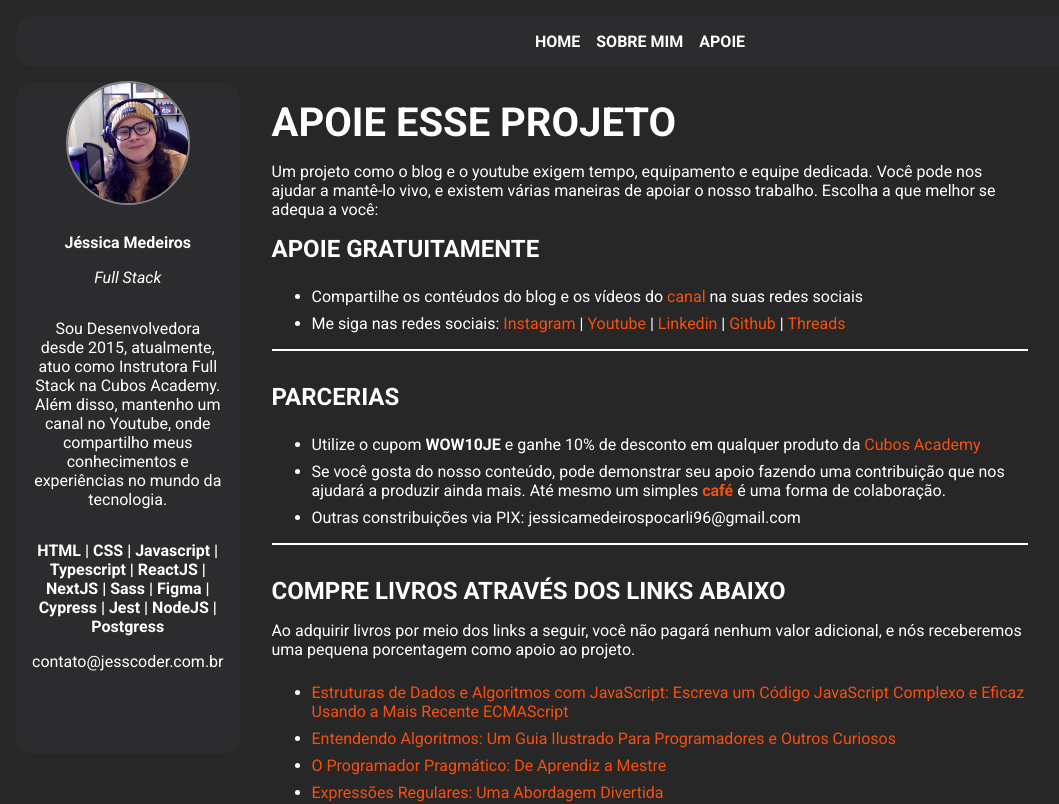
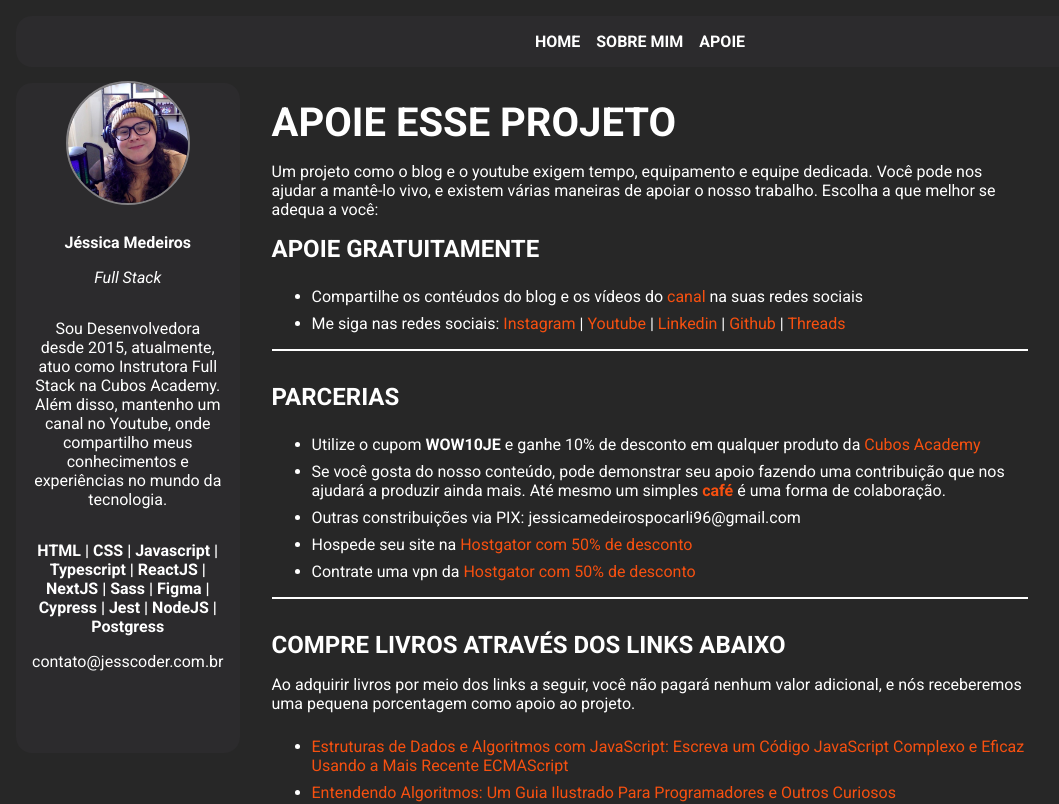
Before and after one commit to jessicamedeirosp/jesscoder, a Next.js app: page /helpme in a window 1280 px wide. Shown: the top 804 px of the page, without its empty margins (0-1059 px from the left). Built offline with nearby package versions, Linux system fonts and the light colour scheme; no server answers; some icons are missing.

Commit message:
adicionando links hostgator

```diff
--- a/pages/helpme/index.tsx
+++ b/pages/helpme/index.tsx
@@ -68,9 +68,24 @@ export default function HelpMe() {
         <li>
           Outras constribuições via PIX: jessicamedeirospocarli96@gmail.com
         </li>
-        {/* <li>Hospede seu site na     <a href="https://www.hostgator.com.br/" target="_blank">
-         utilizando o cupom
-          </a></li> */}
+        <li>
+          Hospede seu site na{" "}
+          <a
+            href="https://www.hostgator.com.br/47849-77-3-32.html"
+            target="_blank"
+          >
+            Hostgator com 50% de desconto
+          </a>
+        </li>
+        <li>
+          Contrate uma vpn da{" "}
+          <a
+            href="https://www.hostgator.com.br/47849-13-3-12.html"
+            target="_blank"
+          >
+            Hostgator com 50% de desconto
+          </a>
+        </li>
       </ul>
       <hr />
       <h2>Compre livros através dos links abaixo</h2>
```
